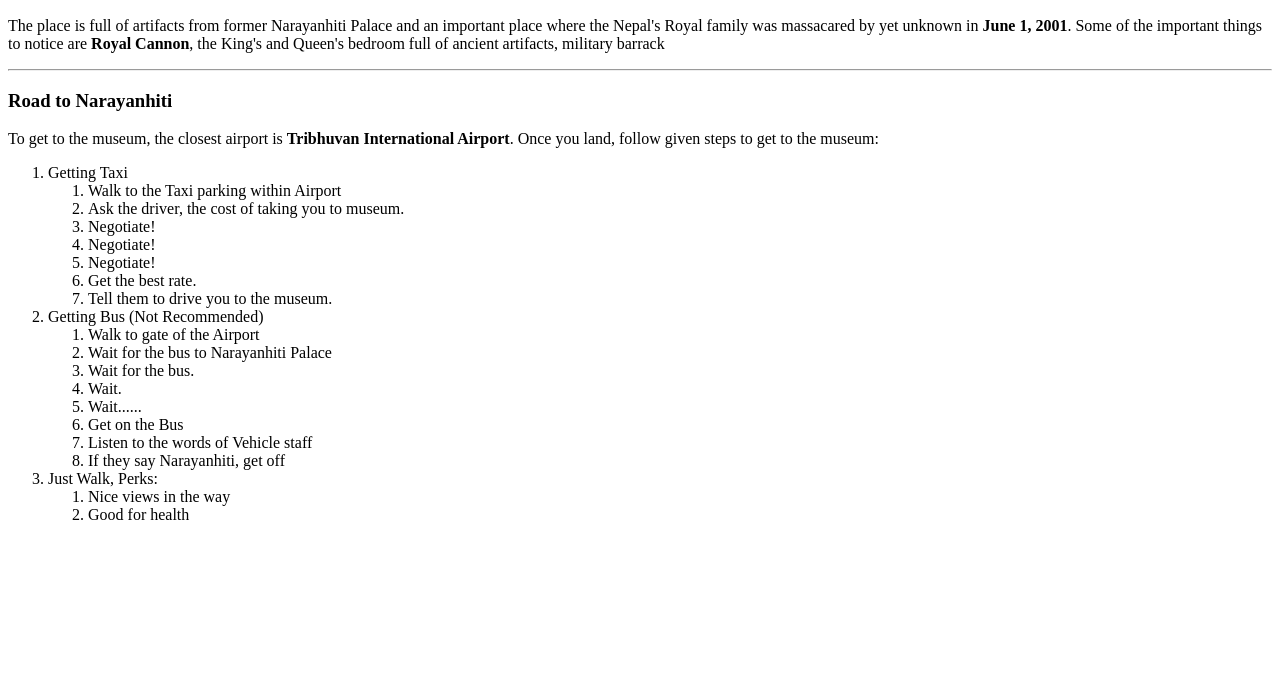
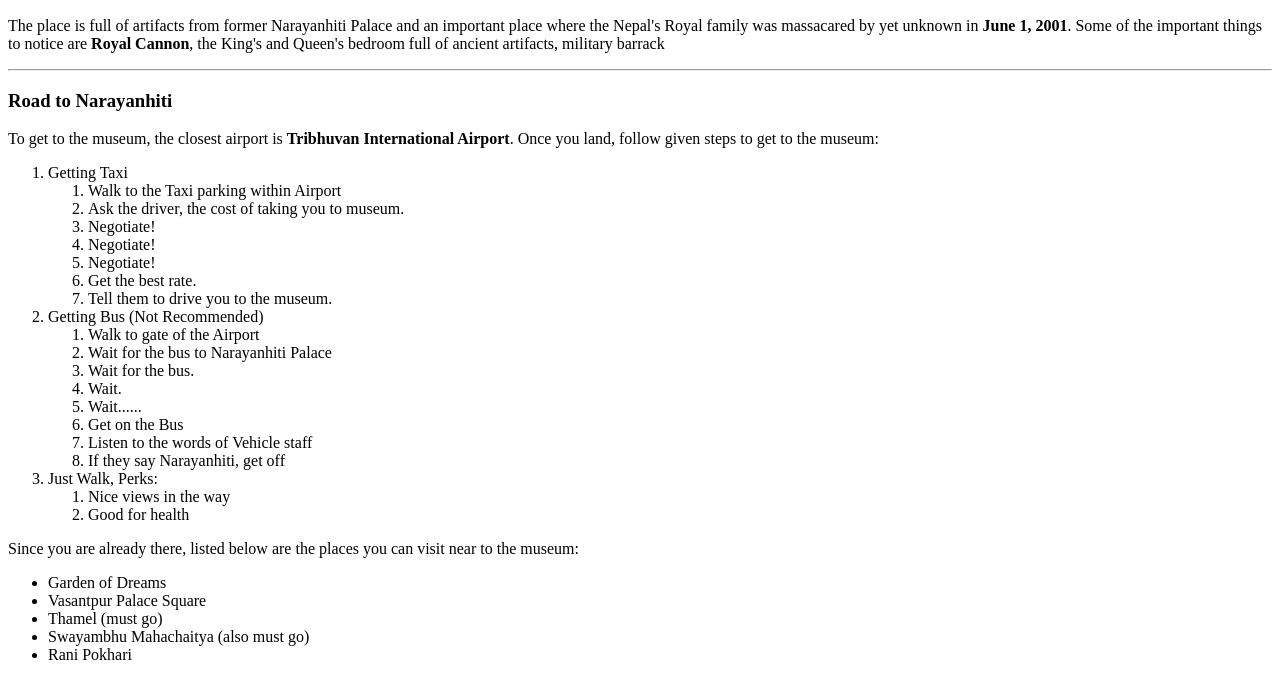
Before and after one commit to 44-563-Web-Apps-F22/44563-webapps-assignment-3-adhikariReason, a plain HTML site: page index.html in a window 1280 px wide. Shown: the part 110-800 px from the top of the page. Drawn offline with Linux system fonts and the light colour scheme.

Commit message:
added unordered list with places around

```diff
--- a/index.html
+++ b/index.html
@@ -55,5 +55,15 @@
                 </ol>
             </li>
         </ol>
+        <p>Since you are already there, listed below are the places you
+            can visit near to the museum:</p>
+            <ul>
+                <li>Garden of Dreams</li>
+                <li>Vasantpur Palace Square</li>
+                <li>Thamel (must go)</li>
+                <li>Swayambhu Mahachaitya (also must go)</li>
+                <li>Rani Pokhari</li>
+            </ul>
+
     </body>
 </html>
```
